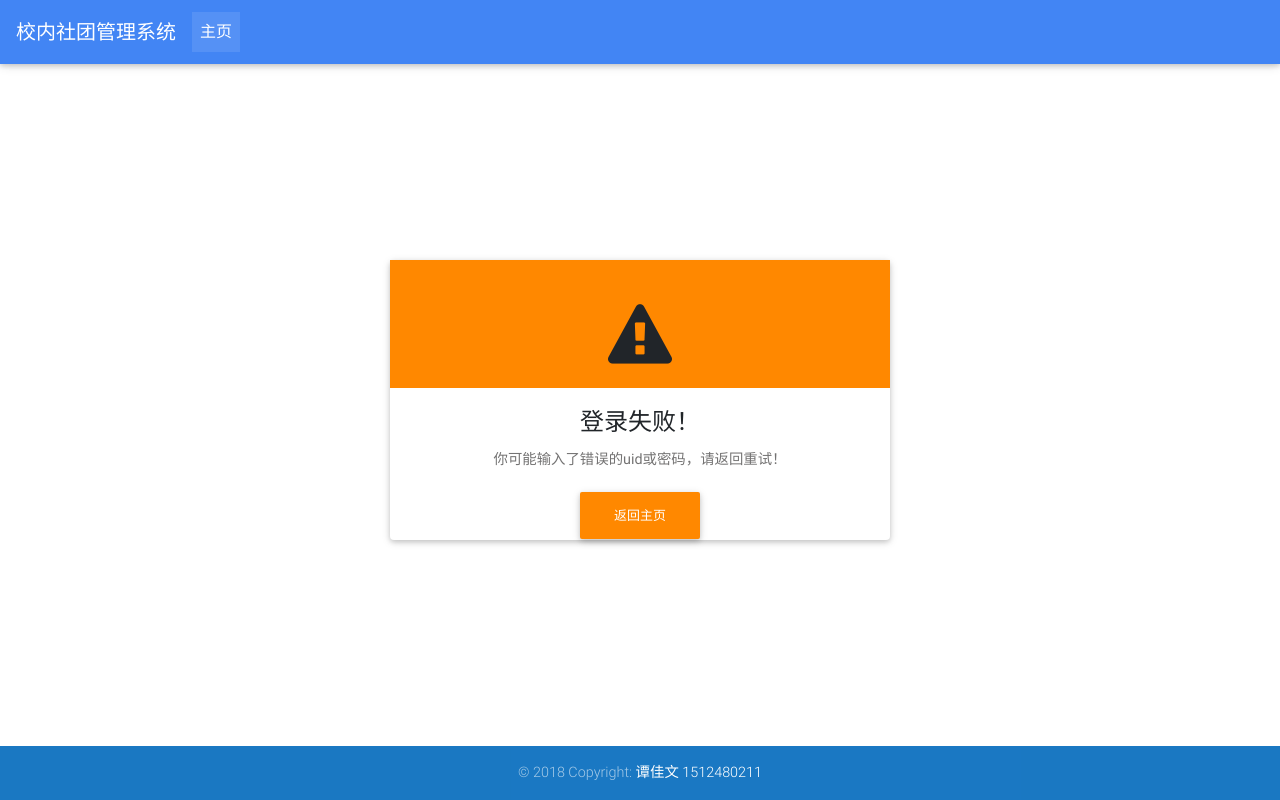
After one commit to STH99z/AssociationManagement, a Django app: page /login/ in a window 1280 px wide. The commit adds this page. Run offline with Django 3.2, Linux system fonts and the light colour scheme; some libraries are stand-ins or nearby versions.

Commit message:
添加登录失败页面

```diff
--- a/AssocMgnt/static/css/style.css
+++ b/AssocMgnt/static/css/style.css
@@ -12,8 +12,8 @@ div.container-fluid {
     max-width: 1200px;
 }
 
-div#top-padder {
-    height: 80px;
+.top-padder {
+    min-height: 80px;
 }
 
 .background-color-white {
--- a/AssocMgnt/views/__init__.py
+++ b/AssocMgnt/views/__init__.py
@@ -11,7 +11,8 @@ def render(request, template_name, context):
 
 
 def default_context(request: WSGIRequest):
-    return {'user': request.user}
+    return {'user': request.user,
+            'params': request.content_params}
 
 
 def require_role(role):
--- a/AssocMgnt/views/index_views.py
+++ b/AssocMgnt/views/index_views.py
@@ -1,14 +1,13 @@
 from . import render
-from django.http import HttpResponse
+from django.http import HttpResponse, HttpResponseRedirect
 from AssocMgnt.template_models import *
 from django.core.handlers.wsgi import WSGIRequest
 
 
-# Create your views here.
-
 def welcome(request: WSGIRequest):
     staff_login_modal = tModal(
         'staff_login_modal',
+        action='login/',
         title='教务员工登录',
         fields=[tModalField('uid1', text='员工号', name='uid'),
                 tModalField('password1', text='密码', type='password', name='password')],
@@ -17,6 +16,7 @@ def welcome(request: WSGIRequest):
     )
     founder_login_modal = tModal(
         'founder_login_modal',
+        action='login/',
         title='社团负责人登录',
         fields=[tModalField('uid2', text='学号', name='uid'),
                 tModalField('password2', text='密码', type='password', name='password')],
@@ -32,3 +32,11 @@ def welcome(request: WSGIRequest):
         'founder_login_modal': founder_login_modal,
     }
     return render(request, 'welcome.html', context=context)
+
+
+def login(request: WSGIRequest):
+    return render(request, 'login_failed.html', {})
+
+
+def logout(request: WSGIRequest):
+    pass
--- a/AssociationManagement/urls.py
+++ b/AssociationManagement/urls.py
@@ -19,6 +19,8 @@ from AssocMgnt.views import index_views
 
 urlpatterns = [
     path('', index_views.welcome),
+    path('login/', index_views.login),
+    path('logout/', index_views.logout),
     path('admin/', include('AssocMgnt.urls.urls_admin')),
     path('stuff/', include('AssocMgnt.urls.urls_stuff')),
     path('founder/', include('AssocMgnt.urls.urls_founder')),
--- a/templates/frame.html
+++ b/templates/frame.html
@@ -4,9 +4,12 @@
 {% block body %}
   {% include "header_snippet.html" %}
   <main>
-    {% block content %}
-      <p>empty content block</p>
-    {% endblock content %}
+    <div class="top-padder"></div>
+    <div class="h-wrapper">
+      {% block content %}
+        <p>empty content block</p>
+      {% endblock content %}
+    </div>
   </main>
   {% include "footer_snippet.html" %}
 {% endblock body %}
--- a/templates/header_snippet.html
+++ b/templates/header_snippet.html
@@ -14,15 +14,32 @@
           </li>
           {# 登录后才显示 #}
           {% if not user.is_anonymous %}
+            {% if user.role == 0 %}
+              {#社团创立者#}
               <li class="nav-item">
-              <a class="nav-link" href="#">特性</a>
+                <a class="nav-link" href="#">我的社团</a>
               </li>
               <li class="nav-item">
-              <a class="nav-link" href="#">价格</a>
+                <a class="nav-link" href="#">我的申请</a>
               </li>
               <li class="nav-item">
-              <a class="nav-link" href="#">意向</a>
+                <a class="nav-link" href="#">其他社团</a>
               </li>
+            {% elif user.role == 1 %}
+              {#教务员工#}
+              <li class="nav-item">
+                <a class="nav-link" href="#">社团列表</a>
+              </li>
+              <li class="nav-item">
+                <a class="nav-link" href="#">社团公告表</a>
+              </li>
+              <li class="nav-item">
+                <a class="nav-link" href="#">审核</a>
+              </li>
+              <li class="nav-item">
+                <a class="nav-link" href="#"></a>
+              </li>
+            {% endif %}
           {% endif %}
         </ul>
         {# 固定不显示 #}
--- /dev/null
+++ b/templates/login_failed.html
@@ -0,0 +1,27 @@
+{% extends 'frame.html' %}
+{% load static %}
+
+{% block content %}
+  <div>
+    <!-- Card -->
+    <div class="card position-absolute"
+         style="min-width:500px;max-width:600px;width: 35%;height: 35%;top: 0;left: 0;bottom: 0;right: 0; margin: auto;">
+      <!-- Card image -->
+      <div class="card-body text-center bg-warning" style="height: 160px">
+        <i class="fa fa-warning fa-4x mt-4"
+           aria-hidden="true"></i>
+      </div>
+      <!-- Card content -->
+      <div class="card-body">
+        <!-- Title -->
+        <h4 class="card-title">登录失败！</h4>
+        <!-- Text -->
+        <p class="card-text">你可能输入了错误的uid或密码，请返回重试！</p>
+        <!-- Button -->
+        <a href="/" class="btn btn-warning">返回主页</a>
+      </div>
+
+    </div>
+    <!-- Card -->
+  </div>
+{% endblock %}
--- a/templates/modal_snippet.html
+++ b/templates/modal_snippet.html
@@ -1,6 +1,6 @@
 {#id#}
 {#title#}
-<form action="login/" method="get">
+<form action="{{ modal.action }}" method="{{ modal.method|default:"post" }}">
   <div class="modal fade" id="{{ modal.id }}" tabindex="-1" role="dialog" aria-labelledby="{{ modal.id }}Label"
        aria-hidden="true">
     <div class="modal-dialog" role="document">
@@ -20,6 +20,9 @@
             </div>
           {% endfor %}
         </div>
+        {% if modal.method|default:"post" == 'post' %}
+          {% csrf_token %}
+        {% endif %}
         <div class="modal-footer d-flex justify-content-center">
           {% for button in modal.buttons %}
             {% include "button_snippet.html" with button=button %}
--- a/templates/welcome.html
+++ b/templates/welcome.html
@@ -3,8 +3,6 @@
 
 {% block title %}欢迎使用校内社团管理系统{% endblock title %}
 {% block content %}
-  <div class="h-wrapper">
-    <div id="top-padder"></div>
   <div class="container-fluid">
     <div class="row">
       <div class="col-12">
@@ -30,7 +28,6 @@
       </div>
     </div>
   </div>
-  </div>
   {% include "modal_snippet.html" with modal=staff_login_modal %}
   {% include "modal_snippet.html" with modal=founder_login_modal %}
-{% endblock %}
+{% endblock content %}
```
Also changed, not shown: AssocMgnt/migrations/0004_auto_20180711_1035.py (added), AssocMgnt/migrations/0005_user_uid.py (added), AssocMgnt/migrations/0006_auto_20180713_1942.py (added). Lines whose indentation alone changed are shown as unchanged.
